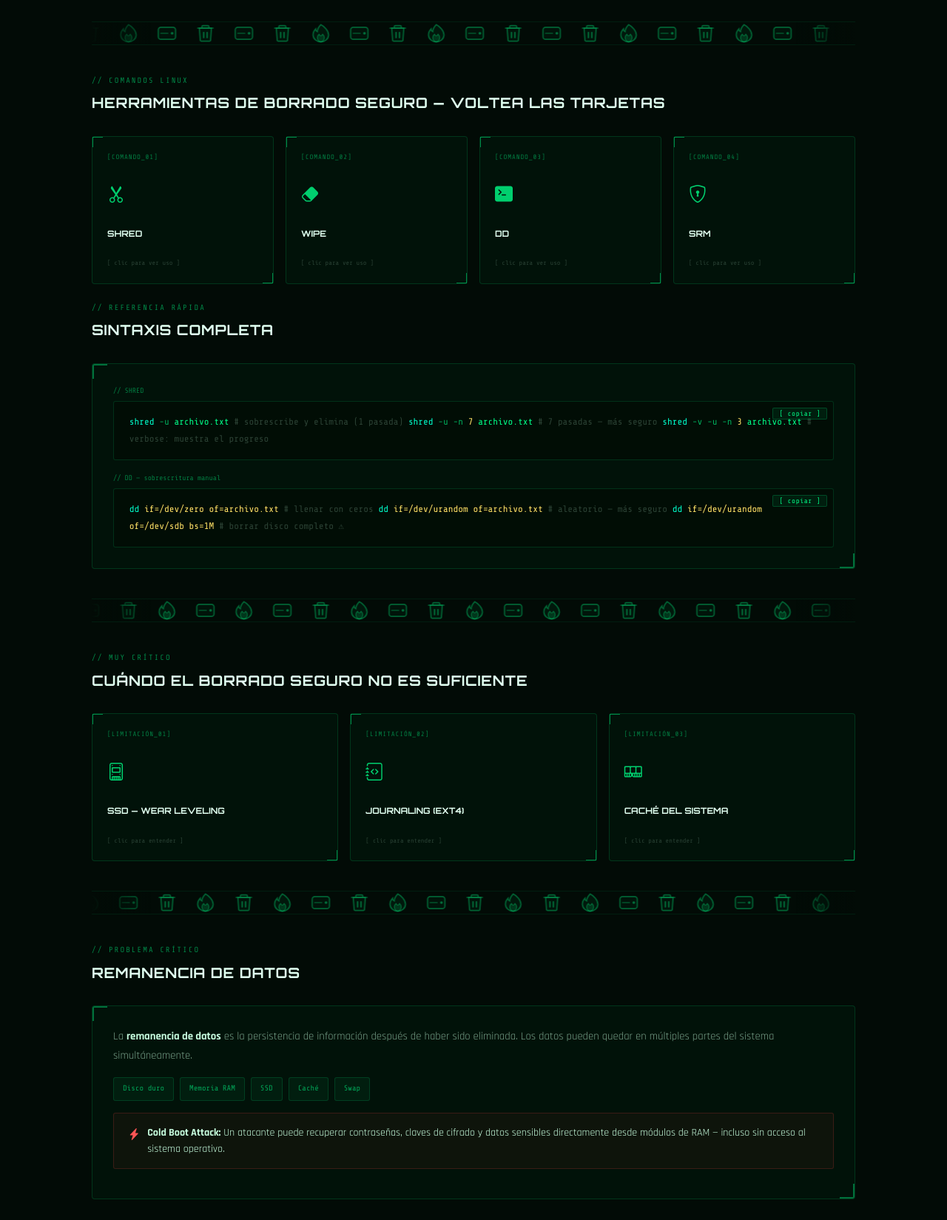
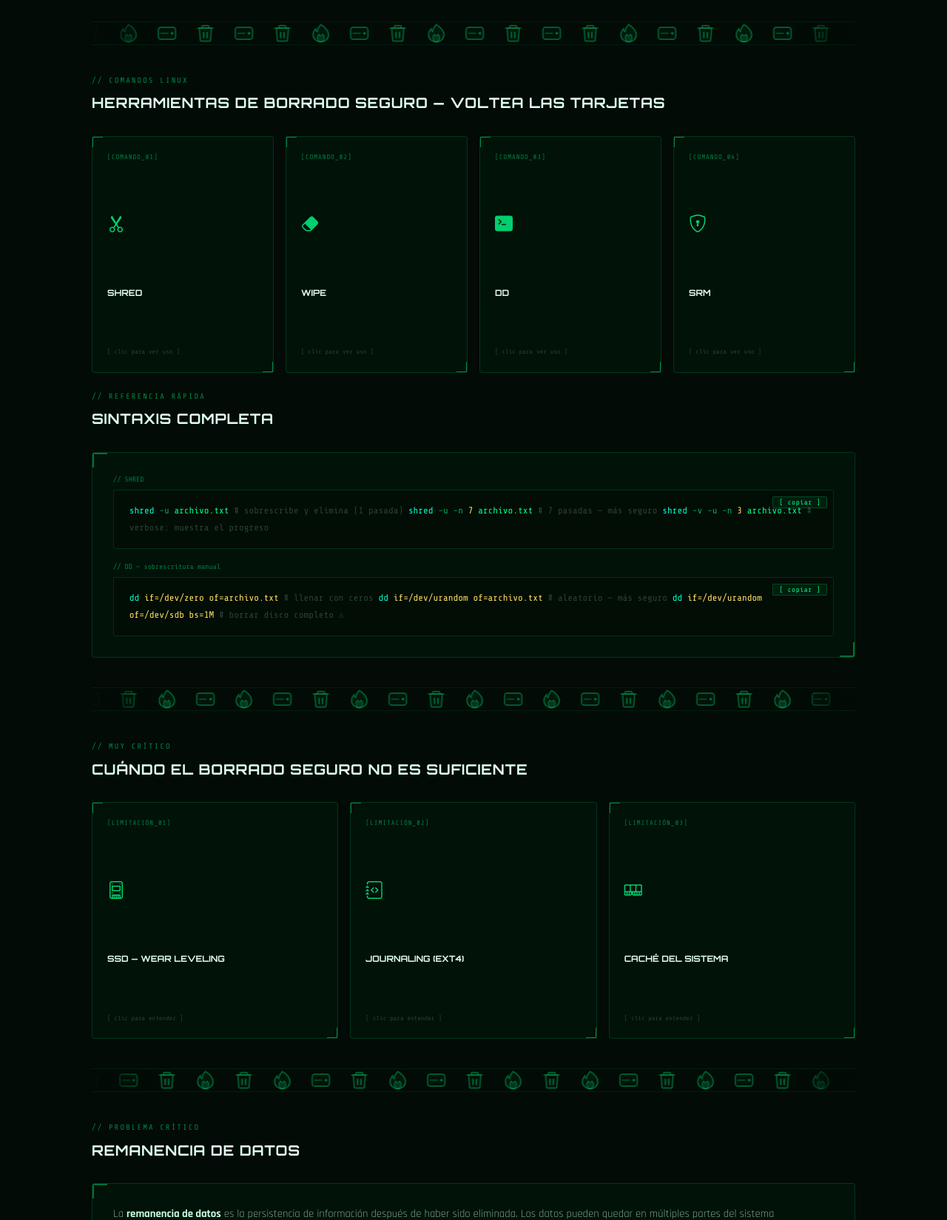
Before and after one commit to gabrielaceix-droid/Cipherguard, a Flask app: page /modulo2 in a window 1280 px wide. Shown: the part 1382-3031 px from the top of the page at 74% size. Run offline with Flask 3, Linux system fonts and the light colour scheme.

Commit message:
modulo2.html

```diff
--- a/templates/modulo2.html
+++ b/templates/modulo2.html
@@ -61,7 +61,7 @@
   .info-box i{font-size:1rem;margin-top:2px;flex-shrink:0;}
 
   .flip-grid{display:grid;grid-template-columns:repeat(auto-fit,minmax(190px,1fr));gap:1rem;margin-bottom:1.5rem;}
-  .flip-card{height:200px;perspective:900px;cursor:pointer;}
+  .flip-card{height:320px;perspective:900px;cursor:pointer;}
   .flip-inner{position:relative;width:100%;height:100%;transition:transform 0.6s cubic-bezier(0.4,0.2,0.2,1);transform-style:preserve-3d;}
   .flip-card.flipped .flip-inner{transform:rotateY(180deg);}
   .flip-front,.flip-back{position:absolute;inset:0;backface-visibility:hidden;border-radius:4px;padding:1.25rem;display:flex;flex-direction:column;justify-content:space-between;border:1px solid rgba(0,255,136,0.15);}
```
